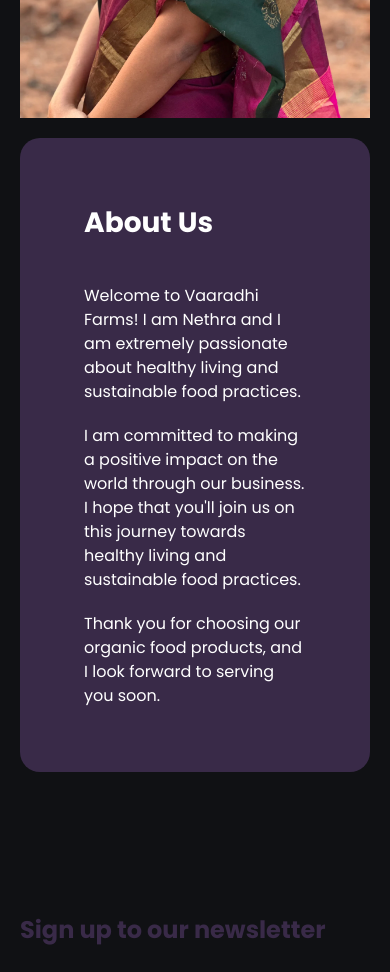
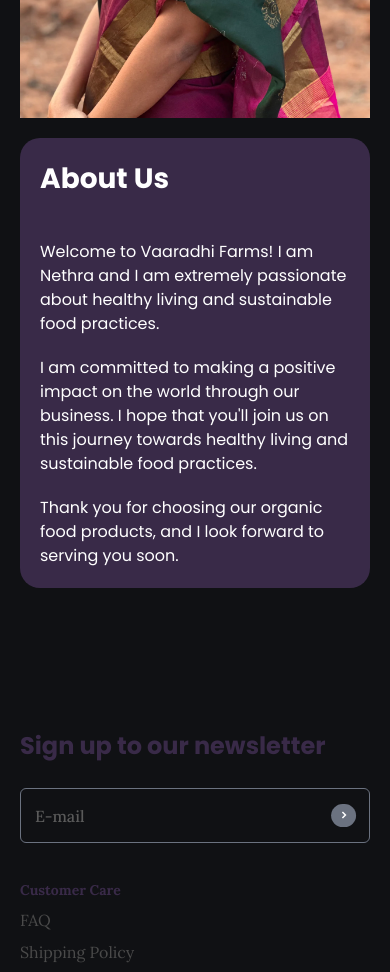
Before and after one commit to saicherry93479/sampleBooks, an Astro site: page / in a window 390 px wide. Shown: the part 2720-3692 px from the top of the page. Built offline with nearby package versions, Linux system fonts and the light colour scheme; Astro itself is replaced by a stand-in of ours.

Commit message:
Update AboutUs.astro

```diff
--- a/src/components/AboutUs.astro
+++ b/src/components/AboutUs.astro
@@ -4,7 +4,7 @@ import AboutPic from '../assets/ABoutUs.webp';
 
 <div class="px-[20px] py-[40px] md:px-[32px] lg:px-[70px] lg:py-[120px] flex flex-col gap-[20px] lg:flex-row  text-white">
     <img src={AboutPic.src} class="lg:w-[50%]"/>
-    <div class="bg-[#392A48] p-[64px] rounded-[20px] space-y-[20px] lg:w-[50%] lg:flex lg:flex-col lg:justify-center">
+    <div class="bg-[#392A48] p-[20px] md:p-[32px] lg:p-[64px] rounded-[20px] space-y-[20px] lg:w-[50%] lg:flex lg:flex-col lg:justify-center">
         <h1 class="text-[28px] md:text-[32px] lg:text-[40px] font-bold mb-[40px]">About Us</h1>
         <p>
             Welcome to Vaaradhi Farms! I am Nethra and I am extremely passionate about healthy living and sustainable food practices.
```
